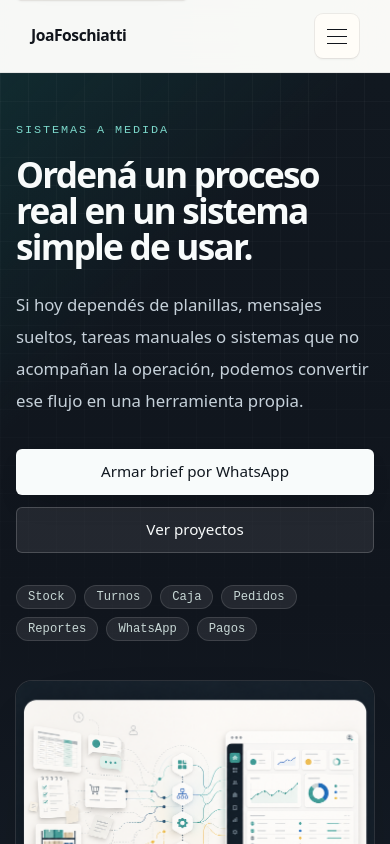
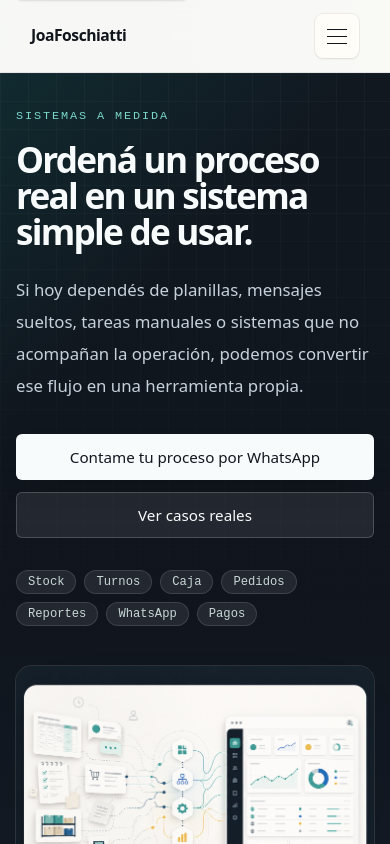
Before and after one commit to JoaFoschiatti/JoaFoschiatti_portfolio, a Next.js app: page /sistemas-a-medida in a window 390 px wide. Shown: the top 844 px of the page. Built offline with nearby package versions, Linux system fonts and the light colour scheme.

Commit message:
Pule portfolio pre flyer

```diff
--- a/src/app/globals.css
+++ b/src/app/globals.css
@@ -548,6 +548,73 @@ summary:focus-visible {
     rgba(255, 253, 248, 0.82) 0px 1px 0px inset;
 }
 
+.home-problem-item {
+  display: grid;
+  gap: 0.55rem;
+  border-radius: 10px;
+  background: rgba(255, 253, 248, 0.86);
+  padding: 1rem;
+  box-shadow: var(--shadow-card);
+}
+
+.home-problem-item h3 {
+  font-size: 1.04rem;
+  font-weight: 600;
+  line-height: 1.15;
+  letter-spacing: -0.03em;
+  color: var(--color-foreground);
+}
+
+.home-problem-item p {
+  font-size: 0.92rem;
+  line-height: 1.55;
+  color: var(--color-muted);
+}
+
+.home-personal-card {
+  display: grid;
+  gap: clamp(1.25rem, 4vw, 2.5rem);
+  border-radius: 16px;
+  background:
+    linear-gradient(135deg, rgba(15, 118, 110, 0.08), transparent 34%),
+    rgba(255, 253, 248, 0.76);
+  padding: clamp(1.25rem, 4vw, 2.5rem);
+  box-shadow:
+    rgba(17, 24, 32, 0.08) 0px 0px 0px 1px,
+    rgba(17, 24, 32, 0.05) 0px 18px 42px -34px,
+    rgba(255, 253, 248, 0.82) 0px 1px 0px inset;
+}
+
+.home-personal-avatar {
+  display: grid;
+  width: clamp(4.5rem, 18vw, 6.25rem);
+  aspect-ratio: 1;
+  place-items: center;
+  border-radius: 9999px;
+  background:
+    linear-gradient(135deg, rgba(17, 24, 32, 0.96), rgba(30, 43, 58, 0.96));
+  font-family: var(--font-mono);
+  font-size: clamp(1rem, 4vw, 1.3rem);
+  font-weight: 600;
+  letter-spacing: 0.12em;
+  color: #f8fbfb;
+  box-shadow: var(--shadow-card-strong);
+}
+
+.home-personal-point {
+  display: flex;
+  align-items: flex-start;
+  gap: 0.65rem;
+  color: var(--color-muted);
+  font-size: 0.98rem;
+  line-height: 1.6;
+}
+
+.home-personal-point .status-dot {
+  flex: 0 0 auto;
+  margin-top: 0.58em;
+}
+
 .home-compact-proof {
   display: grid;
   gap: clamp(2rem, 5vw, 4rem);
@@ -597,6 +664,19 @@ summary:focus-visible {
   }
 }
 
+@media (min-width: 768px) {
+  .home-personal-card {
+    grid-template-columns: auto minmax(0, 1fr);
+    align-items: start;
+  }
+}
+
+@media (max-width: 640px) {
+  .hero-section {
+    padding-block: 2.35rem 3rem;
+  }
+}
+
 .process-card {
   background:
     linear-gradient(180deg, color-mix(in srgb, var(--process-color) 8%, white), var(--color-surface) 46%);
--- a/src/app/sistemas-a-medida/page.tsx
+++ b/src/app/sistemas-a-medida/page.tsx
@@ -55,10 +55,10 @@ export default function CustomSystemsPage() {
             </p>
             <div className="mt-8 flex flex-col gap-3 sm:flex-row">
               <Link className="button-primary" href="#brief">
-                Armar brief por WhatsApp
+                Contame tu proceso por WhatsApp
               </Link>
               <Link className="button-secondary" href="/#proyectos">
-                Ver proyectos
+                Ver casos reales
               </Link>
             </div>
             <div className="mt-8 flex flex-wrap gap-2">
@@ -169,7 +169,7 @@ export default function CustomSystemsPage() {
               </h2>
             </div>
             <a className="button-primary shrink-0" href={whatsappHref}>
-              Hablar por WhatsApp
+              Consultar por WhatsApp
             </a>
           </div>
         </div>
--- a/src/components/ContactCTA.tsx
+++ b/src/components/ContactCTA.tsx
@@ -32,7 +32,7 @@ export default function ContactCTA({
             </p>
             <div className="mt-8 flex flex-col gap-3 sm:flex-row">
               <Link className="button-primary" href={whatsappHref}>
-                Hablar por WhatsApp
+                Contame tu problema por WhatsApp
               </Link>
               <a className="button-secondary" href={email}>
                 Enviar email
--- a/src/components/Header.tsx
+++ b/src/components/Header.tsx
@@ -42,7 +42,7 @@ export default function Header({
 
         <div className="hidden lg:block">
           <Link className="button-primary" href={whatsappHref}>
-            Hablar por WhatsApp
+            Consultar por WhatsApp
           </Link>
         </div>
 
@@ -88,7 +88,7 @@ export default function Header({
               </Link>
             ))}
             <Link className="button-primary mt-2" href={whatsappHref} onClick={closeMenu}>
-              Hablar por WhatsApp
+              Consultar por WhatsApp
             </Link>
           </div>
         </div>
--- a/src/components/Hero.tsx
+++ b/src/components/Hero.tsx
@@ -20,34 +20,34 @@ export default function Hero({
 }: HeroProps) {
   return (
     <section className="hero-band">
-      <div className="section-shell hero-section grid min-w-0 items-center gap-8 lg:grid-cols-[minmax(0,1.16fr)_minmax(0,0.84fr)] lg:gap-12">
+      <div className="section-shell hero-section grid min-w-0 items-center gap-7 lg:grid-cols-[minmax(0,1.12fr)_minmax(0,0.88fr)] lg:gap-x-12 lg:gap-y-7">
         <div className="min-w-0">
           <p className="section-eyebrow">Webs y sistemas para negocios reales</p>
-          <h1 className="mt-5 max-w-[20.5rem] text-[clamp(2.45rem,5vw,3.65rem)] font-semibold leading-[1.04] tracking-[-0.05em] text-[#f8fbfb] sm:max-w-4xl">
+          <h1 className="mt-4 max-w-[22rem] text-[clamp(1.95rem,9vw,3.65rem)] font-semibold leading-[1.06] tracking-[-0.05em] text-[#f8fbfb] sm:max-w-4xl">
             {title}
           </h1>
-          <p className="mt-6 max-w-[20.5rem] text-[clamp(1.05rem,1.9vw,1.22rem)] leading-8 text-[#c6d1da] sm:max-w-3xl">
+          <p className="mt-5 max-w-[22rem] text-[clamp(0.98rem,3.2vw,1.2rem)] leading-7 text-[#c6d1da] sm:max-w-3xl md:leading-8">
             {subtitle}
           </p>
+          <div className="mt-6 flex w-full max-w-[22rem] flex-col gap-3 sm:max-w-none sm:flex-row">
+            <Link className="button-primary" href={whatsappHref}>
+              Contame tu problema por WhatsApp
+            </Link>
+            <a className="button-secondary" href="#proyectos">
+              Ver casos reales
+            </a>
+          </div>
         </div>
 
-        <div className="hero-visual-frame mx-auto w-full min-w-0 max-w-[21.5rem] sm:mx-0 sm:max-w-none lg:row-span-2">
+        <div className="hero-visual-frame mx-auto w-full min-w-0 max-w-[19.5rem] sm:mx-0 sm:max-w-none lg:row-span-2">
           <HeroTransformationPreview />
         </div>
 
         <div className="min-w-0">
-          <p className="mx-auto mt-5 block w-full max-w-[20.5rem] rounded-[8px] bg-white/[0.08] px-4 py-3 text-sm leading-6 text-[#edf5f4] shadow-[inset_0_0_0_1px_rgba(255,255,255,0.14)] sm:mx-0 sm:max-w-2xl">
+          <p className="mx-auto block w-full max-w-[22rem] rounded-[8px] bg-white/[0.08] px-4 py-3 text-sm leading-6 text-[#edf5f4] shadow-[inset_0_0_0_1px_rgba(255,255,255,0.14)] sm:mx-0 sm:max-w-2xl">
             {proof}
           </p>
-          <div className="mx-auto mt-8 flex w-full max-w-[20.5rem] flex-col gap-3 sm:mx-0 sm:max-w-none sm:flex-row">
-            <Link className="button-primary" href={whatsappHref}>
-              Hablar por WhatsApp
-            </Link>
-            <a className="button-secondary" href="#proyectos">
-              Ver proyectos
-            </a>
-          </div>
-          <div className="mx-auto mt-8 flex w-full max-w-[20.5rem] flex-wrap gap-2 sm:mx-0 sm:max-w-none">
+          <div className="mx-auto mt-5 flex w-full max-w-[22rem] flex-wrap gap-2 sm:mx-0 sm:max-w-none">
             {badges.map((badge) => (
               <span
                 key={badge}
@@ -57,7 +57,7 @@ export default function Hero({
               </span>
             ))}
           </div>
-          <p className="mx-auto mt-7 w-full max-w-[20.5rem] text-sm leading-7 text-[#aeb9c4] sm:mx-0 sm:max-w-2xl">
+          <p className="mx-auto mt-5 w-full max-w-[22rem] text-sm leading-7 text-[#aeb9c4] sm:mx-0 sm:max-w-2xl">
             {microcopy}
           </p>
         </div>
--- a/src/data/portfolio.ts
+++ b/src/data/portfolio.ts
@@ -37,6 +37,7 @@ export type Project = {
   status: string;
   description: string;
   problem: string;
+  businessGain?: string;
   solution: string;
   modules: string[];
   stackLabel: string;
@@ -105,6 +106,18 @@ export type SystemUseCase = {
   description: string;
 };
 
+export type HomeProblem = {
+  title: string;
+  description: string;
+};
+
+export type PersonalTrust = {
+  eyebrow: string;
+  title: string;
+  description: string;
+  points: string[];
+};
+
 export const seo = {
   title: "Joaquín Sánchez Foschiatti — Webs y sistemas de gestión para negocios",
   description:
@@ -120,27 +133,25 @@ export const profile = {
   whatsappNumber: "5493482555038",
   whatsappDisplayNumber: "+54 9 3482 555038",
   heroTitle:
-    "Desarrollo páginas y sistemas de gestión para negocios que quieren operar mejor.",
+    "Convertí planillas, WhatsApps y tareas manuales en un sistema simple de usar.",
   heroSubtitle:
-    "Construyo webs comerciales, sistemas de turnos, POS, stock, reportes y automatizaciones para comercios, profesionales y pymes.",
+    "Soy Joaquín Sánchez Foschiatti, Ingeniero en Sistemas. Desarrollo webs, sistemas de gestión y automatizaciones para ordenar turnos, stock, pedidos, caja, reportes y procesos diarios de comercios, profesionales y pymes.",
   heroMicrocopy:
-    "Del diseño a producción, con foco en sistemas simples de usar y mantenibles.",
+    "Primero entiendo el problema real y después construyo una herramienta clara para que se pueda usar todos los días.",
   heroProof:
-    "Sistemas usados para stock, turnos, caja, pedidos y operación diaria.",
+    "Pensado para negocios que necesitan dejar de depender de planillas, mensajes sueltos y tareas repetidas.",
   heroBadges: [
     "Webs",
-    "POS",
+    "Turnos",
     "Stock",
-    "Turnos",
-    "Pagos",
+    "Caja",
+    "Pedidos",
+    "Reportes",
     "WhatsApp",
-    "Vercel",
-    "AWS",
   ],
   navigation: [
-    { label: "Servicios", href: "/#servicios" },
-    { label: "Proceso", href: "/#proceso" },
-    { label: "Proyectos", href: "/#proyectos" },
+    { label: "Casos reales", href: "/#proyectos" },
+    { label: "Procesos", href: "/#servicios" },
     { label: "Sistema a medida", href: "/sistemas-a-medida" },
     { label: "Contacto", href: "/#contacto" },
   ] satisfies NavigationItem[],
@@ -158,7 +169,7 @@ export const contactLinks = {
   github: "https://github.com/JoaFoschiatti",
   instagram: "https://www.instagram.com/joasanchez02/",
   whatsappMessage:
-    "Hola Joaquín, vi tu portfolio y quiero consultar por una web o sistema para mi negocio.",
+    "Hola Joaquín, vi tu portfolio y quiero contarte un problema de mi negocio para ver si se puede resolver con software.",
 } as const;
 
 export const valueStrip = [
@@ -168,6 +179,59 @@ export const valueStrip = [
   "Código mantenible",
   "Pensado para operación diaria",
 ] as const;
+
+export const homeProblems = [
+  {
+    title: "Turnos",
+    description:
+      "Evitá horarios perdidos, mensajes sueltos y recordatorios manuales.",
+  },
+  {
+    title: "Stock",
+    description:
+      "Dejá de trabajar a ciegas con productos, mínimos, movimientos y alertas.",
+  },
+  {
+    title: "Caja",
+    description: "Ordená cobros, medios de pago, cierres y control diario.",
+  },
+  {
+    title: "Pedidos",
+    description:
+      "Centralizá estados, responsables, cocina, retiro, delivery o flujo interno.",
+  },
+  {
+    title: "Reportes",
+    description: "Mirá ventas, actividad y pendientes sin revisar todo a mano.",
+  },
+  {
+    title: "WhatsApp",
+    description:
+      "Convertí consultas y mensajes repetidos en flujos más ordenados.",
+  },
+  {
+    title: "Automatizaciones",
+    description:
+      "Reducí tareas repetitivas conectando formularios, paneles, APIs o procesos internos.",
+  },
+  {
+    title: "Web comercial",
+    description: "Mostrá tu servicio, captá consultas y explicá mejor qué ofrecés.",
+  },
+] satisfies HomeProblem[];
+
+export const personalTrust = {
+  eyebrow: "Quién está detrás",
+  title:
+    "Soy Joaquín Sánchez Foschiatti. Diseño sistemas simples para problemas reales de operación.",
+  description:
+    "Soy Ingeniero en Sistemas de la Información. Antes de escribir código, busco entender cómo trabaja el negocio, qué se repite, qué se pierde y qué necesita ver cada persona para trabajar mejor.",
+  points: [
+    "Ingeniería aplicada a negocios reales.",
+    "Sistemas pensados para uso diario, no para mostrar tecnología.",
+    "Acompañamiento después de publicar para ajustar y mejorar.",
+  ],
+} satisfies PersonalTrust;
 
 export const services = [
   {
@@ -287,7 +351,7 @@ export const systemsFaqs = [
   {
     question: "¿Qué pasa después del deploy?",
     answer:
-      "La idea es dejar el sistema en producción y poder acompañar con ajustes, mantenimiento o nuevas funcionalidades.",
+      "Después de publicar el sistema, puedo acompañarte con mantenimiento, ajustes y nuevas mejoras si lo necesitás.",
   },
   {
     question: "¿Cómo se define el alcance?",
@@ -327,6 +391,8 @@ export const projects = [
       "Sistema integral para operar salón, cocina, caja, delivery/retiro, menú público con QR, pagos y configuración del negocio.",
     problem:
       "Centralizar la operación diaria de un restaurante sin depender de planillas, mensajes sueltos o procesos manuales.",
+    businessGain:
+      "Pedidos claros, cocina visible y caja ordenada para reducir errores y acelerar el turno.",
     solution:
       "La propuesta reúne front de salón, cocina, caja, pedidos remotos y configuración del negocio en una sola base operativa, con foco en tiempos de atención, cobro y visibilidad del estado de cada pedido.",
     modules: ["Dashboard", "Mesas", "Pedidos", "Cocina", "Caja", "Menú", "Pagos"],
@@ -345,8 +411,6 @@ export const projects = [
       "El portfolio no expone abonos, variables de entorno, credenciales ni guías operativas internas del repositorio.",
       "Se presenta como instalación dedicada y sistema pensado para uso diario en restaurante real.",
     ],
-    repoUrl: "https://github.com/JoaFoschiatti/C0MANDA",
-    repoLabel: "Ver código en GitHub",
     visibility: "public",
     caseLabel: "Ver caso",
     mockup: "comanda",
@@ -436,11 +500,13 @@ export const projects = [
     security: false,
     name: "Óptica Focus",
     category: "Sistema de gestión y stock",
-    status: "En producción",
+    status: "En uso real",
     description:
       "Sistema de escritorio para óptica con gestión de stock, precios, cuenta corriente y backups, utilizado por un cliente real.",
     problem:
       "Ordenar productos, precios y cuentas corrientes en una herramienta simple para la operación diaria.",
+    businessGain:
+      "Stock, precios y saldos visibles para atender mejor y evitar revisar información dispersa.",
     solution:
       "Se trabaja como una aplicación de escritorio orientada a caja y administración interna, con una interfaz directa para revisar stock, actualizar precios, gestionar clientes y mantener respaldos.",
     modules: ["Inicio", "Stock", "Precios", "Cuenta corriente", "Reportes", "Backups"],
@@ -459,7 +525,7 @@ export const projects = [
       width: 1536,
       height: 1024,
     },
-    evidenceBadges: ["Caso privado", "Pantallas con datos demo"],
+    evidenceBadges: ["Pantallas con datos demo"],
     moduleScreenshots: [
       {
         module: "Inicio",
@@ -529,11 +595,13 @@ export const projects = [
     security: false,
     name: "Turnos online para profesionales",
     category: "Sistema SaaS de turnos",
-    status: "En producción",
+    status: "Demo funcional",
     description:
       "Agenda digital para organizar citas, clientes, servicios, horarios, recordatorios, pagos y reportes desde la web.",
     problem:
       "Evitar turnos perdidos, mensajes desordenados y gestión manual de horarios.",
+    businessGain:
+      "Agenda, clientes y pagos en un solo lugar para reducir ausencias y ordenar la atención.",
     solution:
       "El caso apunta a que un profesional o pequeño negocio pueda administrar agenda, clientes y cobros desde la web, con recordatorios y reportes útiles para seguir el trabajo sin depender de chats sueltos.",
     modules: [
@@ -566,7 +634,7 @@ export const projects = [
       width: 1536,
       height: 1024,
     },
-    evidenceBadges: ["Caso privado", "Pantallas con datos demo"],
+    evidenceBadges: ["Pantallas con datos demo"],
     moduleScreenshots: [
       {
         module: "Turnos",
@@ -662,7 +730,7 @@ export const processSteps = [
     label: "ENTENDER",
     title: "Entiendo el negocio",
     description:
-      "Relevo el flujo actual, los problemas, los usuarios y las prioridades antes de escribir código.",
+      "Relevo el flujo actual, los problemas, los usuarios y qué parte conviene ordenar primero.",
     color: "#0a72ef",
     labelColor: "#0a5ec0",
   },
@@ -670,15 +738,15 @@ export const processSteps = [
     label: "PROBAR",
     title: "Construyo una primera versión usable",
     description:
-      "Diseño, desarrollo y valido una versión concreta para ajustar con feedback real.",
+      "Diseño y desarrollo una primera versión concreta para probar con uso real.",
     color: "#de1d8d",
     labelColor: "#b4237c",
   },
   {
     label: "PUBLICAR",
-    title: "Lo pongo en producción",
+    title: "Lo pongo en producción y mejoro",
     description:
-      "Deploy, dominio, base de datos, backups, documentación y mejoras posteriores.",
+      "Lo dejo funcionando y acompaño ajustes, mantenimiento o mejoras cuando haga falta.",
     color: "#ff5b4f",
     labelColor: "#d92d20",
   },
```
Also changed, not shown: src/app/page.tsx (+52 -61 lines), src/app/proyectos/[slug]/page.tsx (+13 -11 lines), src/components/ProjectCard.tsx (+31 -9 lines).
